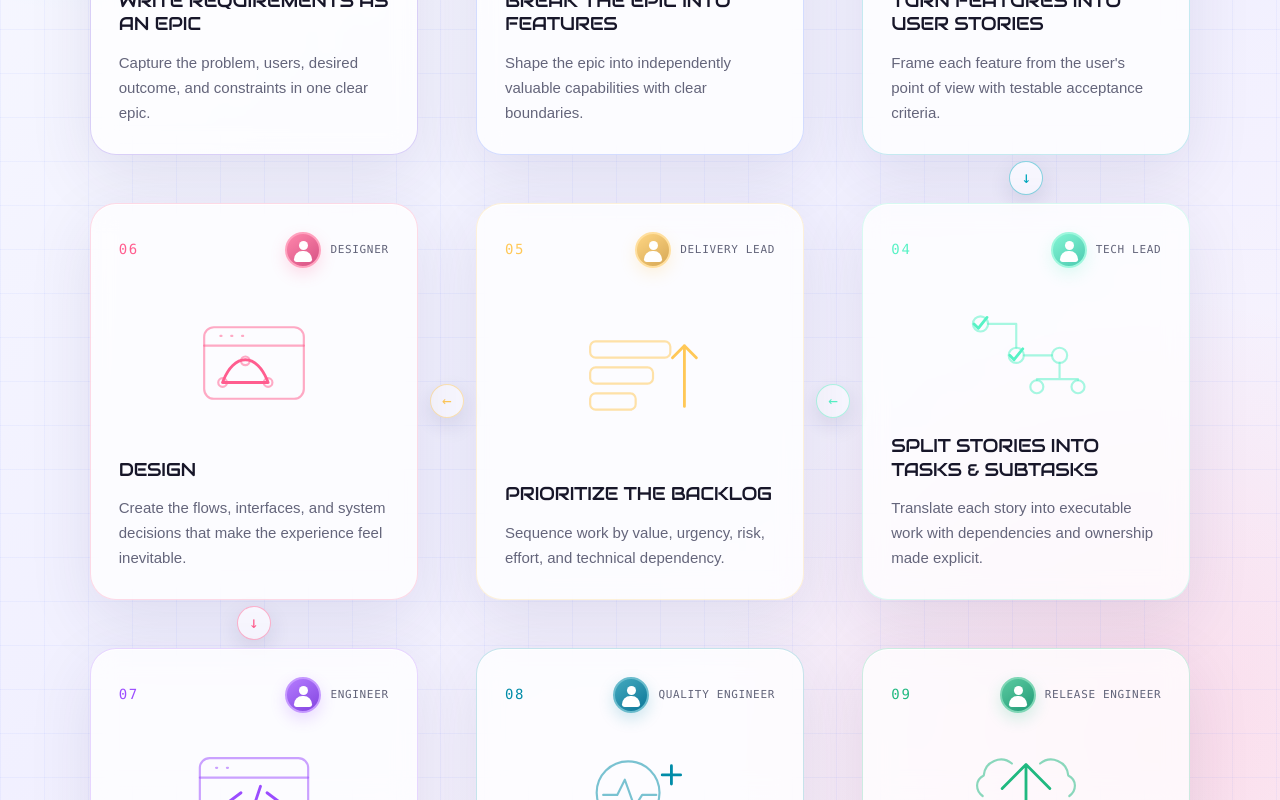
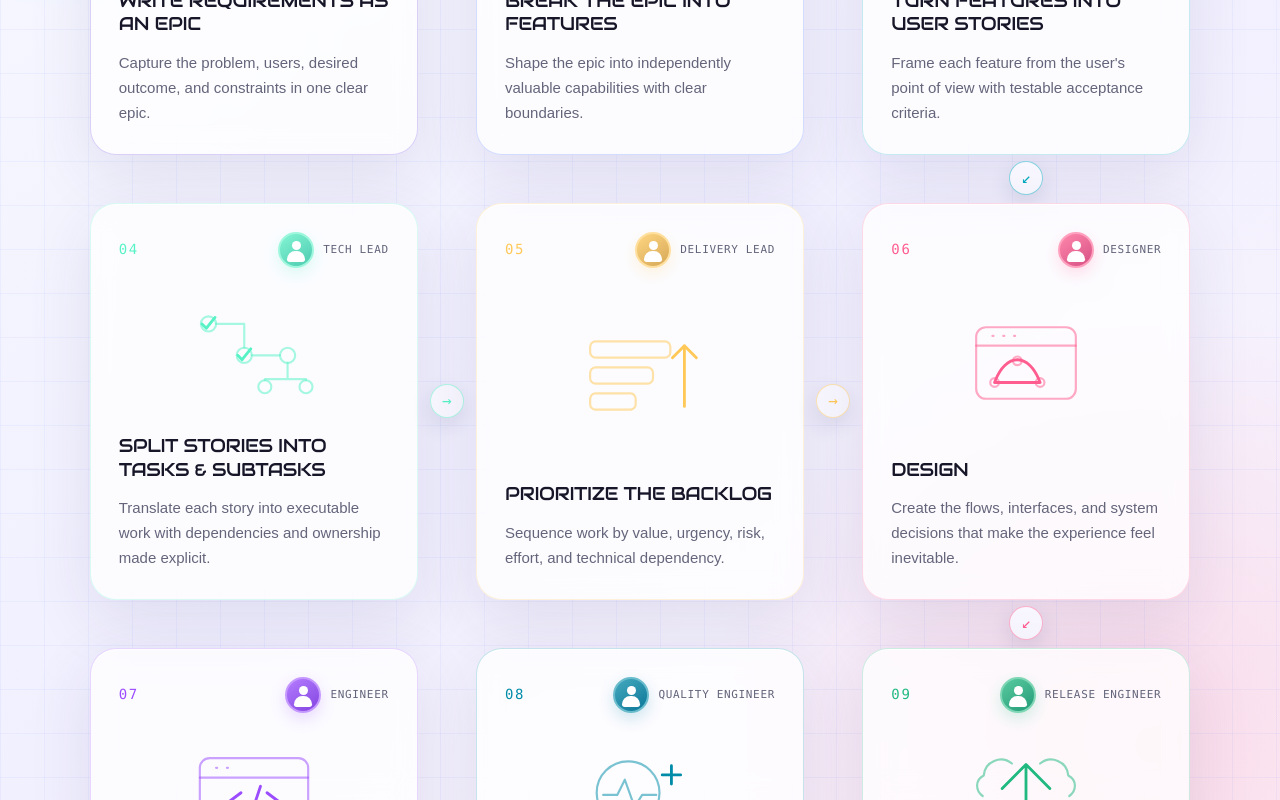
Before and after one commit to Vaniyathans-Software-Solutions/vaniyathans, a Next.js app: page / in a window 1280 px wide. Shown: the part 2387-3187 px from the top of the page. Built offline with nearby package versions, Linux system fonts and the light colour scheme; no server answers.

Commit message:
Fix journey map reading order

```diff
--- a/app/globals.css
+++ b/app/globals.css
@@ -453,7 +453,7 @@ h1, h2, h3,
   grid-template-columns: repeat(3, minmax(0, 1fr));
   grid-template-areas:
     "one two three"
-    "six five four"
+    "four five six"
     "seven eight nine";
   gap: 48px 58px;
   margin: 88px 0 0;
@@ -503,12 +503,12 @@ h1, h2, h3,
 }
 .journeyCard:nth-child(1)::after,
 .journeyCard:nth-child(2)::after,
+.journeyCard:nth-child(4)::after,
+.journeyCard:nth-child(5)::after,
 .journeyCard:nth-child(7)::after,
 .journeyCard:nth-child(8)::after { content: "→"; top: calc(50% - 17px); right: -47px; }
 .journeyCard:nth-child(3)::after,
-.journeyCard:nth-child(6)::after { content: "↓"; bottom: -41px; left: calc(50% - 17px); }
-.journeyCard:nth-child(4)::after,
-.journeyCard:nth-child(5)::after { content: "←"; top: calc(50% - 17px); left: -47px; }
+.journeyCard:nth-child(6)::after { content: "↙"; bottom: -41px; left: calc(50% - 17px); }
 .journeyCardTop { display: flex; align-items: center; justify-content: space-between; gap: 18px; }
 .journeyCardTop > span {
   color: var(--journey-color);
```
